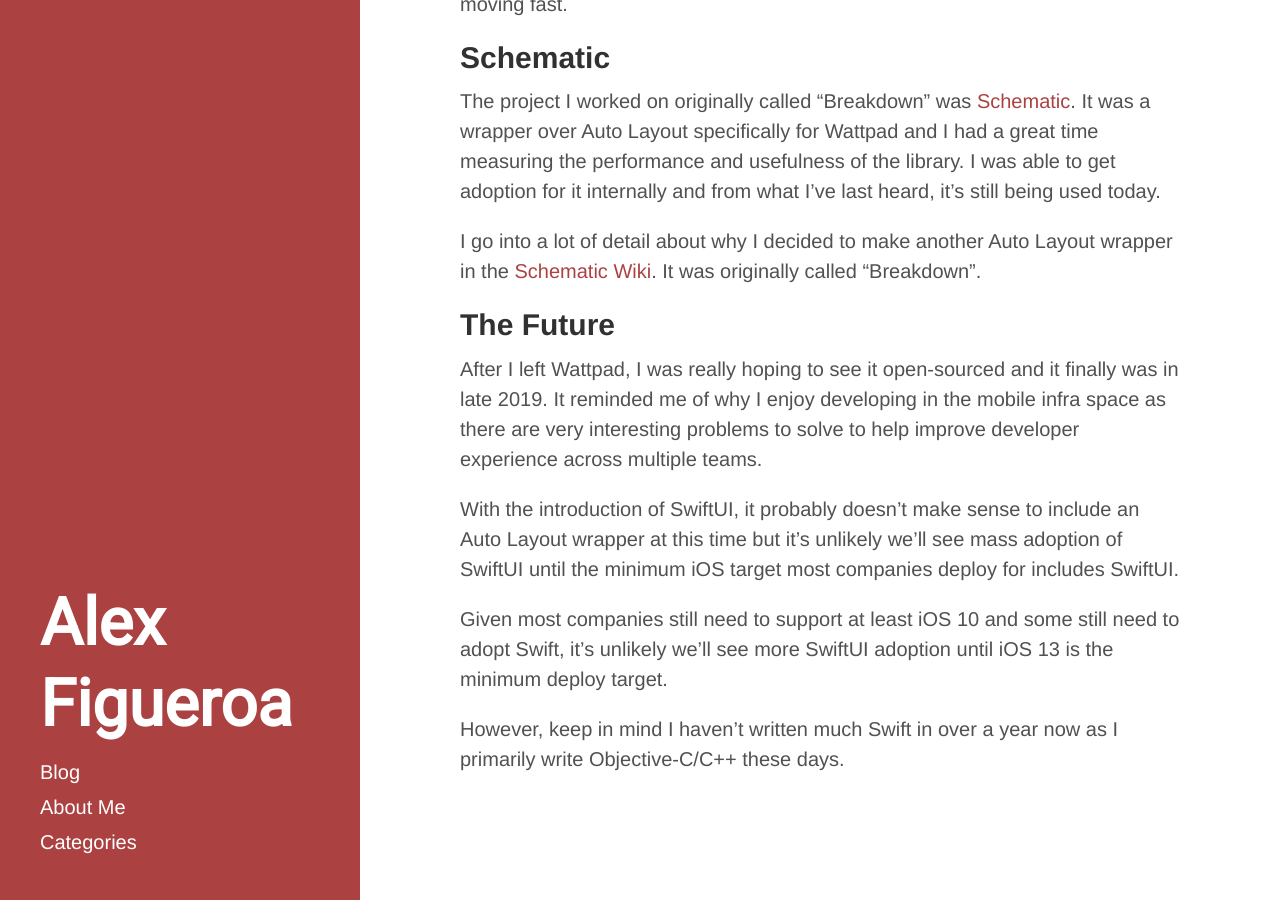
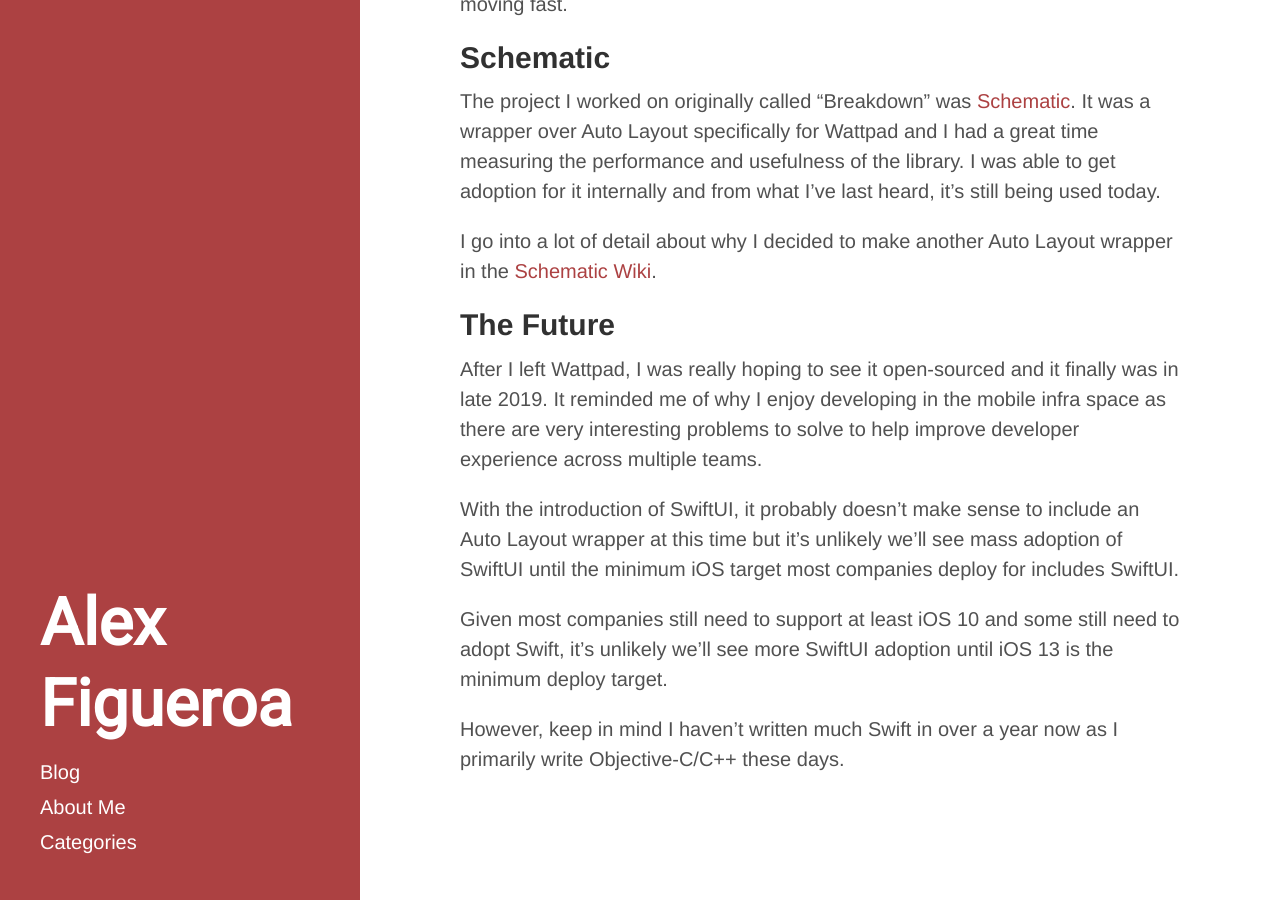
Before and after one commit to ajfigueroa/ajfigueroa.github.io, a Jekyll site: the page built from _posts/2020-05-15-Schematic.md, in a window 1280 px wide and 900 px high, scrolled down 586 px. Built offline with Jekyll 4.4.1, drawn with Linux system fonts in a browser that asks for light colours.

Commit message:
[Schematic] Remove redundant sentence

```diff
--- a/_posts/2020-05-15-Schematic.md
+++ b/_posts/2020-05-15-Schematic.md
@@ -21,7 +21,7 @@ One of my first projects in this space was identifying problem with the teams an
 
 The project I worked on originally called "Breakdown" was [Schematic](https://github.com/Wattpad/Schematic). It was a wrapper over Auto Layout specifically for Wattpad and I had a great time measuring the performance and usefulness of the library. I was able to get adoption for it internally and from what I've last heard, it's still being used today.
 
-I go into a lot of detail about why I decided to make another Auto Layout wrapper in the [Schematic Wiki](https://github.com/Wattpad/Schematic/wiki/Explanation-for-how-this-framework-came-to-be). It was originally called "Breakdown".
+I go into a lot of detail about why I decided to make another Auto Layout wrapper in the [Schematic Wiki](https://github.com/Wattpad/Schematic/wiki/Explanation-for-how-this-framework-came-to-be).
 
 ## The Future
 
```
